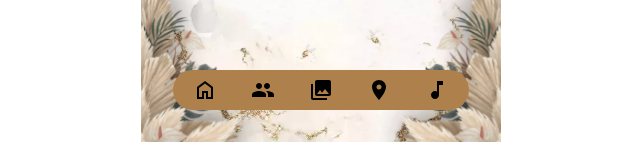
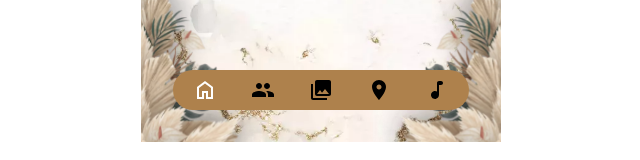
Before and after one commit to Harits19/wedding-invitation-app-react, a Next.js app: page /main in a window 1280 px wide. Shown: the part 598-758 px from the top of the page, without its empty margins (319-959 px from the left). Built offline with nearby package versions, Linux system fonts and the light colour scheme; a web font is replaced by a local one.

Commit message:
implement global state

```diff
--- a/app/components/Icon/icons.tsx
+++ b/app/components/Icon/icons.tsx
@@ -35,8 +35,21 @@ export const icons = {
       fill="#000000"
       {...props}
     >
-      <path d="M0 0h24v24H0z" fill="none" />
-      <path d="M12 3v10.55c-.59-.34-1.27-.55-2-.55-2.21 0-4 1.79-4 4s1.79 4 4 4 4-1.79 4-4V7h4V3h-6z" />
+      <path d="M0 0h24v24H0V0z" fill="none" />
+      <path d="M12 5v8.55c-.94-.54-2.1-.75-3.33-.32-1.34.48-2.37 1.67-2.61 3.07-.46 2.74 1.86 5.08 4.59 4.65 1.96-.31 3.35-2.11 3.35-4.1V7h2c1.1 0 2-.9 2-2s-.9-2-2-2h-2c-1.1 0-2 .9-2 2z" />
+    </svg>
+  ),
+  music_off: (props: Props) => (
+    <svg
+      xmlns="http://www.w3.org/2000/svg"
+      height="24px"
+      viewBox="0 0 24 24"
+      width="24px"
+      fill="#000000"
+      {...props}
+    >
+      <path d="M0 0h24v24H0V0z" fill="none" />
+      <path d="M14 9.61V7h2c1.1 0 2-.9 2-2s-.9-2-2-2h-3c-.55 0-1 .45-1 1v3.61l2 2zM5.12 3.56c-.39-.39-1.02-.39-1.41 0-.39.39-.39 1.02 0 1.41l8.29 8.3v.28c-.94-.54-2.1-.75-3.33-.32-1.34.48-2.37 1.67-2.61 3.07-.46 2.74 1.86 5.08 4.59 4.65 1.96-.31 3.35-2.11 3.35-4.1v-1.58l5.02 5.02c.39.39 1.02.39 1.41 0 .39-.39.39-1.02 0-1.41L5.12 3.56z" />
     </svg>
   ),
   people: (props: Props) => (
--- a/app/components/menu/index.tsx
+++ b/app/components/menu/index.tsx
@@ -1,3 +1,6 @@
+"use client";
+
+import { useGlobalState } from "@/app/hooks/useGlobalState";
 import Icon from "../Icon";
 import { IconName } from "../Icon/icons";
 
@@ -17,13 +20,42 @@ export default function Menu() {
     {
       name: "place",
     },
-    {
-      name: "music",
-    },
   ];
+  const { state, setState } = useGlobalState();
+  const isMusicOn = state.music_on === true;
   return (
     <div className="absolute bottom-0 z-50 bg-ae814c m-8 flex flex-row rounded-full right-0 left-0 p-2 justify-between px-5 ">
-      {[menus.map((e, index) => <Icon key={index} name={e.name} />)]}
+      {[
+        menus.map((e, index) => {
+          const selectedMenu = state.activeMenu === e.name;
+
+          return (
+            <button
+              key={index}
+              onClick={() => {
+                setState({
+                  activeMenu: e.name,
+                });
+              }}
+            >
+              <Icon
+                key={index}
+                name={e.name}
+                fill={selectedMenu ? "white" : undefined}
+              />
+            </button>
+          );
+        }),
+      ]}
+      <button
+        onClick={() => {
+          setState({
+            music_on: !isMusicOn,
+          });
+        }}
+      >
+        <Icon name={isMusicOn ? "music" : "music_off"} />
+      </button>
     </div>
   );
 }
--- /dev/null
+++ b/app/hooks/useGlobalState.tsx
@@ -0,0 +1,54 @@
+"use client";
+
+import {
+  Dispatch,
+  SetStateAction,
+  createContext,
+  useContext,
+  useState,
+} from "react";
+import { IconName } from "../components/Icon/icons";
+
+export interface GlobalStateInterface {
+  activeMenu: IconName;
+  music_on: boolean;
+}
+
+export const GlobalStateContext = createContext({
+  state: {} as Partial<GlobalStateInterface>,
+  setState: {} as Dispatch<SetStateAction<Partial<GlobalStateInterface>>>,
+});
+
+export const GlobalStateProvider = ({
+  children,
+  value = {
+    activeMenu: "home",
+    music_on: true,
+  } as GlobalStateInterface,
+}: {
+  children: React.ReactNode;
+  value?: Partial<GlobalStateInterface>;
+}) => {
+  const [state, setStateBase] = useState(value);
+  const setState = (
+    newValue: SetStateAction<Partial<GlobalStateInterface>>
+  ) => {
+    setStateBase((prev) => ({
+      ...prev,
+      ...newValue,
+    }));
+  };
+  return (
+    <GlobalStateContext.Provider value={{ state, setState }}>
+      {children}
+    </GlobalStateContext.Provider>
+  );
+};
+
+export const useGlobalState = () => {
+  const context = useContext(GlobalStateContext);
+  if (!context) {
+    throw new Error("useGlobalState must be used within a GlobalStateContext");
+  }
+  return context;
+};
--- a/app/layout.tsx
+++ b/app/layout.tsx
@@ -11,6 +11,7 @@ import "@fontsource/averia-serif-libre/400-italic.css"; // Specify weight and st
 
 import "@fontsource/berkshire-swash"; // Defaults to weight 400
 import "@fontsource/berkshire-swash/400.css"; // Specify weight
+import { GlobalStateProvider } from "./hooks/useGlobalState";
 
 export const metadata: Metadata = {
   title: "Wedding Invitation App",
@@ -24,7 +25,7 @@ export default function RootLayout({
 }) {
   return (
     <html lang="en">
-      <body>{children}</body>
+      <body>{<GlobalStateProvider>{children}</GlobalStateProvider>}</body>
     </html>
   );
 }
--- a/app/main/layout.tsx
+++ b/app/main/layout.tsx
@@ -1,6 +1,3 @@
-import Icon from "../components/Icon";
-import { IconName } from "../components/Icon/icons";
-import Text from "../components/averia";
 import Menu from "../components/menu";
 import Message from "../components/message";
 import Scaffold from "../components/scaffold";
```
